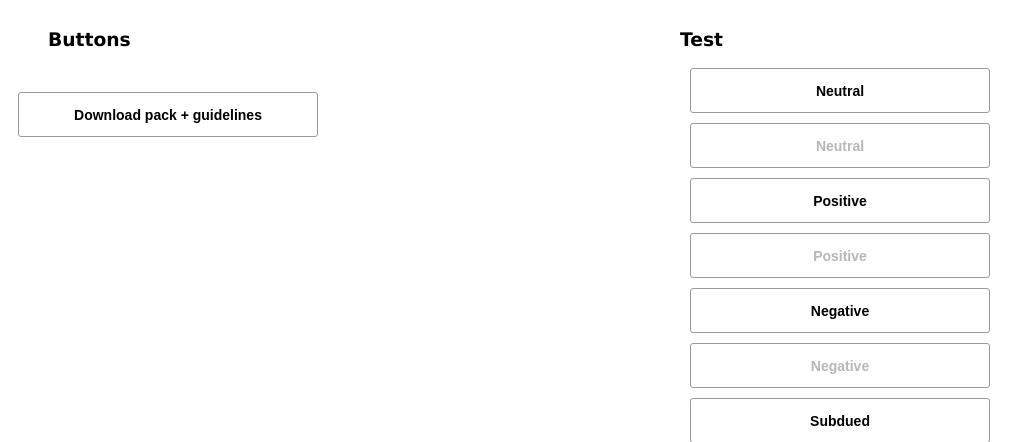
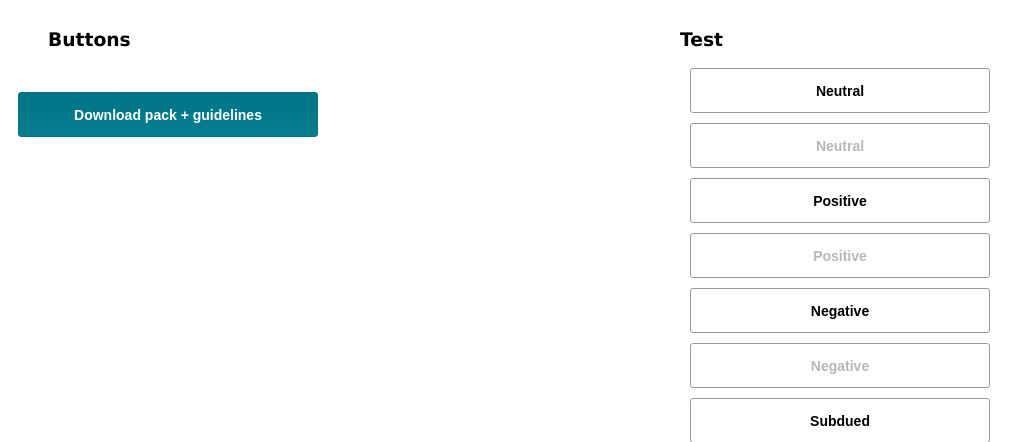
Before and after one commit to PDI-DGS-Protolab/web-building-blocks, a PHP site: page /templates/o2/button.html in a window 1280 px wide. Shown: the top 442 px of the page, without its empty margins (0-1035 px from the left). Run offline with PHP 8.4, Linux system fonts and the light colour scheme; some libraries are stand-ins or nearby versions.

Commit message:
solving download button styles problems

```diff
--- a/css/visualization.css
+++ b/css/visualization.css
@@ -55,3 +55,60 @@
     border-color: transparent #666;
     border-width: 10px 10px 10px 0;
 }
+
+.button-back-download {
+    background-color: rgba(72, 72, 72, 0.0);
+    border-radius: 3px;
+    width: 300px;
+    margin:10px
+}
+
+.download-btt {
+    background: #007487; /* Old browsers */
+    background: -moz-linear-gradient( top, #007487 0%, #067E92 100% ); /* FF3.6+ */
+    background: -webkit-gradient(linear, left top, left bottom, color-stop( 0%, #007487), color-stop( 100%, #067E92 ) ); /* Chrome,Safari4+ */
+    background: -webkit-linear-gradient( top, #007487 0%, #067E92 100% ); /* Chrome10+,Safari5.1+ */
+    background: -o-linear-gradient( top, #007487 0%, #067E92 100% ); /* Opera 11.10+ */
+    background: -ms-linear-gradient( top, #007487 0%, #067E92 100% ); /* IE10+ */
+    background: linear-gradient( to bottom, #007487 0%, #067E92 100% ); /* W3C */
+    border: #007487 1px solid;
+    border-radius: 3px;
+    color: white;
+    filter: progid:DXImageTransform.Microsoft.gradient( startColorstr='#007487', endColorstr='#067E92', GradientType=0 ); /* IE6-9 */
+    font-size: 0.875em;
+    font-weight: bold;
+    height: 45px;
+    padding: 5px;
+    text-align: center;
+    outline: none;
+    width: 100%;
+    z-index: 1;
+}
+
+.download-btt:hover:enabled {
+    background: rgba( 0, 116, 135, 0.9 ); /* Old browsers */
+    background: -moz-linear-gradient( top, rgba( 0, 116, 135, 0.9 ) 0%, rgba( 6, 126, 146, 0.9 ) 100% ); /* FF3.6+ */
+    background: -webkit-gradient(linear, left top, left bottom, color-stop( 0%, rgba( 0, 116, 135, 0.9 ) ), color-stop( 100%, rgba( 6, 126, 146, 0.9 ) ) ); /* Chrome,Safari4+ */
+    background: -webkit-linear-gradient( top, rgba( 0, 116, 135, 0.9 ) 0%, rgba( 6, 126, 146, 0.9 ) 100% ); /* Chrome10+,Safari5.1+ */
+    background: -o-linear-gradient( top, rgba( 0, 116, 135, 0.9 ) 0%, rgba( 6, 126, 146, 0.9 ) 100% ); /* Opera 11.10+ */
+    background: -ms-linear-gradient( top, rgba( 0, 116, 135, 0.9 ) 0%, rgba( 6, 126, 146, 0.9 ) 100% ); /* IE10+ */
+    background: linear-gradient( to bottom, rgba( 0, 116, 135, 0.9 ) 0%, rgba( 6, 126, 146, 0.9 ) 100% ); /* W3C */
+    border: rgba( 0, 116, 135, 0.9 ) 1px solid;
+    color: white;
+    cursor: pointer;
+    filter: progid:DXImageTransform.Microsoft.gradient( startColorstr='rgba( 0, 116, 135, 0.9 )', endColorstr='rgba( 6, 126, 146, 0.9 )', GradientType=0 ); /* IE6-9 */
+    outline: none;
+}
+
+
+.download-btt:active:enabled {
+    background: #067E92; /* Old browsers */
+    background: -moz-linear-gradient( top, #067E92 0%, #007487 100% ); /* FF3.6+ */
+    background: -webkit-gradient(linear, left top, left bottom, color-stop( 0%, #067E92 ), color-stop( 100%, #007487) ); /* Chrome,Safari4+ */
+    background: -webkit-linear-gradient( top, #067E92 0%, #007487 100% ); /* Chrome10+,Safari5.1+ */
+    background: -o-linear-gradient( top, #067E92 0%, #007487 100% ); /* Opera 11.10+ */
+    background: -ms-linear-gradient( top, #067E92 0%, #007487 100% ); /* IE10+ */
+    background: linear-gradient( to bottom, #067E92 0%, #007487 100% ); /* W3C */
+    filter: progid:DXImageTransform.Microsoft.gradient( startColorstr='#067E92', endColorstr='#007487', GradientType=0 ); /* IE6-9 */
+    outline: none;
+}
--- a/templates/movistar/button.html
+++ b/templates/movistar/button.html
@@ -64,8 +64,8 @@
                 <button type="submit" class="button btt-subdued" disabled="">Subdued</button>
             </div>
         </div>
-        <div class="button-back" >
-            <button type="submit" class="button btt-neutral">Download pack + guidelines</button>
+        <div class="button-back-download" >
+            <button type="submit" class="download-btt">Download pack + guidelines</button>
         </div>
     </body>
 </html>
--- a/templates/movistar/input.html
+++ b/templates/movistar/input.html
@@ -55,8 +55,8 @@
             </div>
 
         </div>
-        <div class="button-back" >
-            <button type="submit" class="button btt-neutral">Download pack + guidelines</button>
+        <div class="button-back-download" >
+            <button type="submit" class="download-btt">Download pack + guidelines</button>
         </div>
     </body>
 </html>
--- a/templates/o2/button.html
+++ b/templates/o2/button.html
@@ -46,8 +46,8 @@
                 <button type="submit" class="button btt-subdued" disabled="">Subdued</button>
             </div>
         </div>
-        <div class="button-back" >
-            <button type="submit" class="button btt-neutral">Download pack + guidelines</button>
+        <div class="button-back-download" >
+            <button type="submit" class="download-btt">Download pack + guidelines</button>
         </div>
     </body>
 </html>
--- a/templates/o2/input.html
+++ b/templates/o2/input.html
@@ -53,8 +53,8 @@
                 </div>
             </div>
         </div>
-        <div class="button-back" >
-            <button type="submit" class="button btt-neutral">Download pack + guidelines</button>
+        <div class="button-back-download" >
+            <button type="submit" class="download-btt">Download pack + guidelines</button>
         </div>
     </body>
 </html>
--- a/templates/telefonica/button.html
+++ b/templates/telefonica/button.html
@@ -65,8 +65,8 @@
                 <button type="submit" class="button btt-subdued" disabled="">Subdued</button>
             </div>
         </div>
-        <div class="button-back" >
-            <button type="submit" class="button btt-neutral">Download pack + guidelines</button>
+        <div class="button-back-download" >
+            <button type="submit" class="download-btt">Download pack + guidelines</button>
         </div>
     </body>
 </html>
--- a/templates/telefonica/input.html
+++ b/templates/telefonica/input.html
@@ -53,8 +53,8 @@
                 </div>
             </div>
         </div>
-        <div class="button-back" >
-            <button type="submit" class="button btt-neutral">Download pack + guidelines</button>
+        <div class="button-back-download" >
+            <button type="submit" class="download-btt">Download pack + guidelines</button>
         </div>
     </body>
 </html>
--- a/templates/vivo/button.html
+++ b/templates/vivo/button.html
@@ -64,8 +64,8 @@
                 <button type="submit" class="button btt-subdued" disabled="">Subdued</button>
             </div>
         </div>
-        <div class="button-back" >
-            <button type="submit" class="button btt-neutral">Download pack + guidelines</button>
+        <div class="button-back-download" >
+            <button type="submit" class="download-btt">Download pack + guidelines</button>
         </div>
     </body>
 </html>
--- a/templates/vivo/input.html
+++ b/templates/vivo/input.html
@@ -53,8 +53,8 @@
                 </div>
             </div>
         </div>
-        <div class="button-back" >
-            <button type="submit" class="button btt-neutral">Download pack + guidelines</button>
+        <div class="button-back-download" >
+            <button type="submit" class="download-btt">Download pack + guidelines</button>
         </div>
     </body>
 </html>
```
